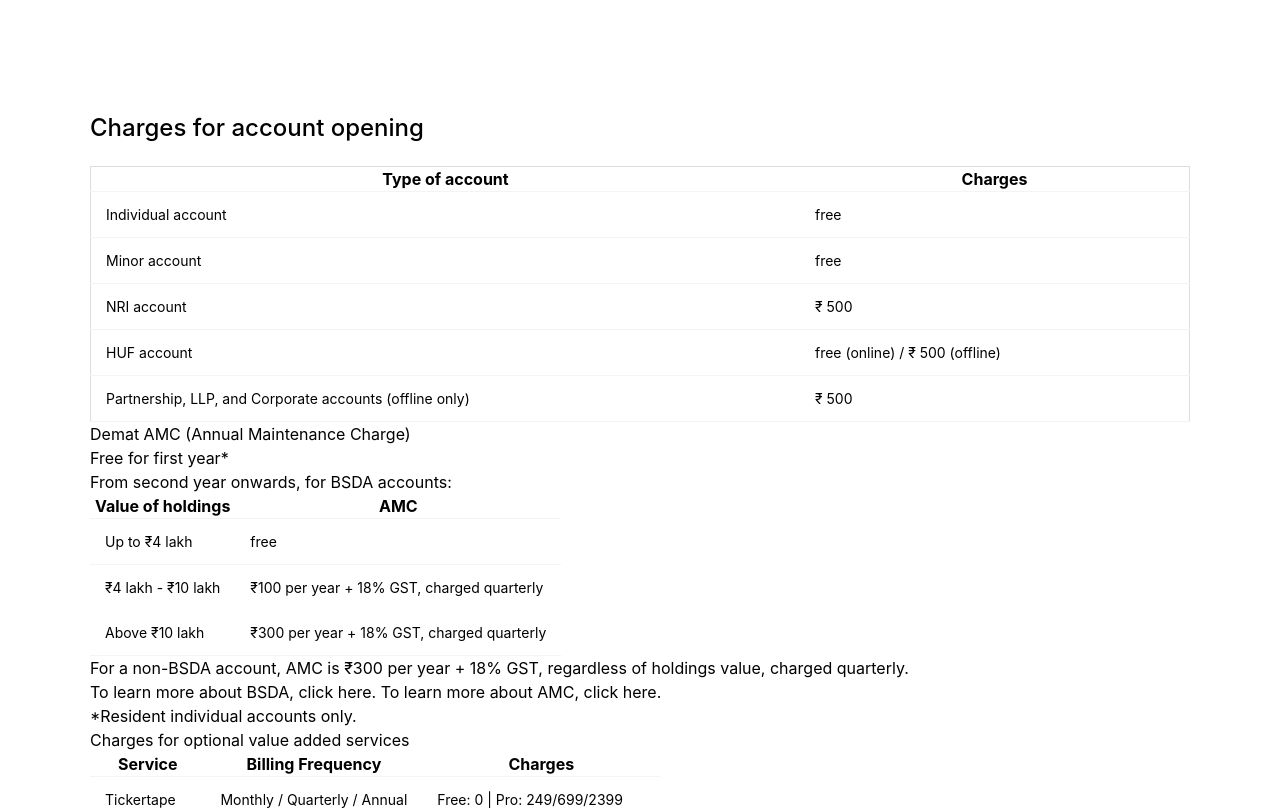
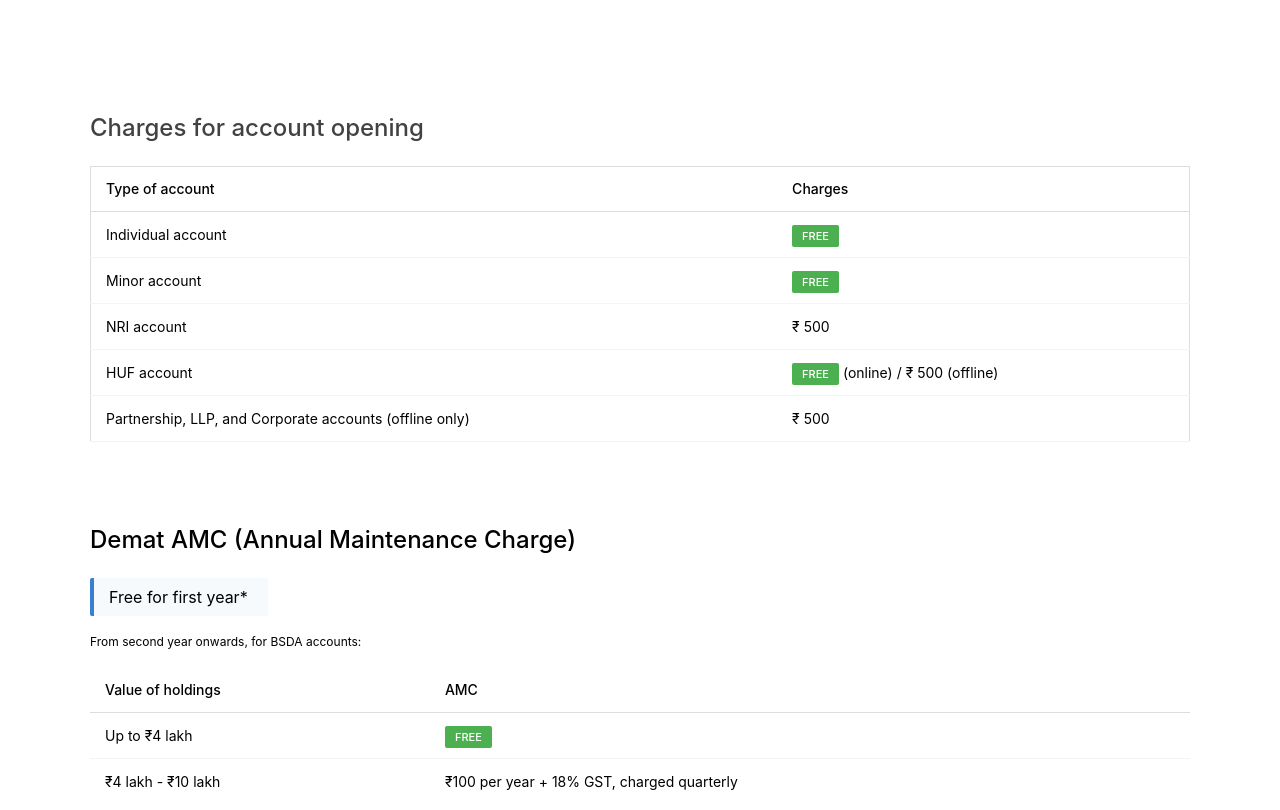
Before and after one commit to samson1299/Zerodha, a React (Vite) app: page /Pricing in a window 1280 px wide. Shown: the part 1656-2466 px from the top of the page. Built offline with nearby package versions, Linux system fonts and the light colour scheme.

Commit message:
checkpoint

```diff
--- a/src/Components/Pricing.jsx
+++ b/src/Components/Pricing.jsx
@@ -336,23 +336,23 @@ const Pricing = () => {
                             your costs upfront</a> using our brokerage calculator</p>
                         <section  className="pt-[80px]">
                             <div className="relative w-[1100px] max-w-full mx-auto box-border">
-                                <h2 className="text-[1.5rem] leading-[1.5] mt-0 font-medium mb-[20px]">Charges for account opening</h2>
+                                <h2 className="text-[1.5rem] leading-[1.5] mt-0 font-medium mb-[20px] text-[#424242]">Charges for account opening</h2>
                                 <div className="overflow-auto w-full max-w-full">
                                     <table className='border-spacing-0 w-full rounded-[3px] border border-[#ddd]'>
                                         <thead className='table-header-group align-middle' >
                                             <tr className='border-b border-[#f4f4f4]'>
-                                                <th>Type of account</th>
-                                                <th>Charges</th>
+                                                <th className='"first:!pl-[15px] first:border-l-0 text-sm font-medium border-b border-[#ddd] py-3 px-[15px] text-left'>Type of account</th>
+                                                <th className='"first:!pl-[15px] first:border-l-0 text-sm font-medium border-b border-[#ddd] py-3 px-[15px] text-left'>Charges</th>
                                             </tr>
                                         </thead>
                                         <tbody>
                                             <tr className='border-b border-[#f4f4f4]'>
                                                 <td className='!border-none text-[0.875rem] py-[12px] px-[15px] text-left'>Individual account</td>
-                                                <td className='!border-none text-[0.875rem] py-[12px] px-[15px] text-left'><span className="free-tag">free</span></td>
+                                                <td className='!border-none text-[0.875rem] py-[12px] px-[15px] text-left'><span className="uppercase text-[11px] font-medium text-white bg-[#4caf50] py-1 px-[10px] rounded-[2px]">free</span></td>
                                             </tr>
                                             <tr className='border-b border-[#f4f4f4]'>
                                                 <td className='!border-none text-[0.875rem] py-[12px] px-[15px] text-left'>Minor account</td>
-                                                <td className='!border-none text-[0.875rem] py-[12px] px-[15px] text-left'><span className="free-tag">free</span></td>
+                                                <td className='!border-none text-[0.875rem] py-[12px] px-[15px] text-left'><span className="uppercase text-[11px] font-medium text-white bg-[#4caf50] py-1 px-[10px] rounded-[2px]">free</span></td>
                                             </tr>
                                             <tr className='border-b border-[#f4f4f4]'>
                                                 <td className='!border-none text-[0.875rem] py-[12px] px-[15px] text-left'>NRI account</td>
@@ -360,7 +360,7 @@ const Pricing = () => {
                                             </tr>
                                             <tr className='border-b border-[#f4f4f4]'>
                                                 <td className='!border-none text-[0.875rem] py-[12px] px-[15px] text-left'>HUF account</td>
-                                                <td className='!border-none text-[0.875rem] py-[12px] px-[15px] text-left'><span className="free-tag">free</span> (online) / ₹ 500 (offline)</td>
+                                                <td className='!border-none text-[0.875rem] py-[12px] px-[15px] text-left'><span className="uppercase text-[11px] font-medium text-white bg-[#4caf50] py-1 px-[10px] rounded-[2px]">free</span> (online) / ₹ 500 (offline)</td>
                                             </tr>
                                             <tr className='border-b border-[#f4f4f4]'>
                                                 <td className='!border-none text-[0.875rem] py-[12px] px-[15px] text-left'>Partnership, LLP, and Corporate accounts (offline only)</td>
@@ -371,27 +371,27 @@ const Pricing = () => {
                                 </div>
                             </div>
                         </section>
-                        <section className="charges-sections">
-                            <div className="container">
-                                <h2 className="charges-subheadings">Demat AMC (Annual Maintenance Charge)</h2>
-                                <p className="free-amc-banner">
+                        <section className="pt-20">
+                            <div className="relative w-[1100px] max-w-full mx-auto box-border">
+                                <h2 className="text-2xl leading-[1.5] mt-0 font-medium mb-5">Demat AMC (Annual Maintenance Charge)</h2>
+                                <p className="inline-block py-[5px] pr-5 pl-[15px] border-l-4 border-[#387ed1] bg-[#f6fafd] rounded-[2px] text-base leading-[1.8] mb-[15px]">
                                     Free for first year*
                                 </p>
-                                <p className="text-12">
+                                <p className="text-xs leading-[1.8] mb-[15px]">
                                     From second year onwards, for BSDA accounts:
                                 </p>
-                                <div className="table-container">
-                                    <table>
-                                        <thead>
+                                <div className="overflow-auto w-full max-w-full">
+                                    <table className='overflow-auto w-full max-w-full'>
+                                        <thead className='table-header-group align-middle border-inherit'>
                                             <tr className='border-b border-[#f4f4f4]'>
-                                                <th>Value of holdings</th>
-                                                <th>AMC</th>
+                                                <th className='first:!pl-[15px] first:border-l-0 text-sm font-medium border-b border-[#ddd] py-3 px-[15px] text-left align-middle'>Value of holdings</th>
+                                                <th className='first:!pl-[15px] first:border-l-0 text-sm font-medium border-b border-[#ddd] py-3 px-[15px] text-left align-middle'>AMC</th>
                                             </tr>
                                         </thead>
                                         <tbody>
                                             <tr className="border-b border-[#f4f4f4]">
                                                 <td className='!border-none text-[0.875rem] py-[12px] px-[15px] text-left'>Up to ₹4 lakh</td>
-                                                <td className='!border-none text-[0.875rem] py-[12px] px-[15px] text-left'><span className="free-tag">free</span></td>
+                                                <td className='!border-none text-[0.875rem] py-[12px] px-[15px] text-left'><span className="uppercase text-[11px] font-medium text-white bg-[#4caf50] py-1 px-[10px] rounded-[2px]">free</span></td>
                                             </tr>
                                             <tr>
                                                 <td className='!border-none text-[0.875rem] py-[12px] px-[15px] text-left'>₹4 lakh - ₹10 lakh</td>
@@ -404,13 +404,13 @@ const Pricing = () => {
                                         </tbody>
                                     </table>
                                 </div>
-                                <p className="text-12">
+                                <p className="text-xs leading-[1.8] mb-[15px]">
                                     For a non-BSDA account, AMC is ₹300 per year + 18% GST, regardless of holdings value, charged quarterly.
                                 </p>
-                                <p className="text-12">
-                                    To learn more about BSDA, <a href="https://support.zerodha.com/category/account-opening/offline-account-opening/bsda/articles/how-to-open-a-basic-service-demat-account-at-zerodha">click here</a>. To learn more about AMC, <a href="https://support.zerodha.com/category/account-opening/charges-at-zerodha/statutory-and-exchange/articles/what-is-the-annual-maintenance-charge">click here</a>.
+                                <p className="text-xs leading-[1.8] mb-[15px]">
+                                    To learn more about BSDA, <a className='text-[#387ed1] no-underline font-medium bg-transparent text-xs' href="https://support.zerodha.com/category/account-opening/offline-account-opening/bsda/articles/how-to-open-a-basic-service-demat-account-at-zerodha">click here</a>. To learn more about AMC, <a className='text-[#387ed1] no-underline font-medium bg-transparent text-xs' href="https://support.zerodha.com/category/account-opening/charges-at-zerodha/statutory-and-exchange/articles/what-is-the-annual-maintenance-charge">click here</a>.
                                 </p>
-                                <p className="text-12">
+                                <p className="text-xs leading-[1.8] mb-[15px]">
                                     *Resident individual accounts only.
                                 </p>
                             </div>
```
